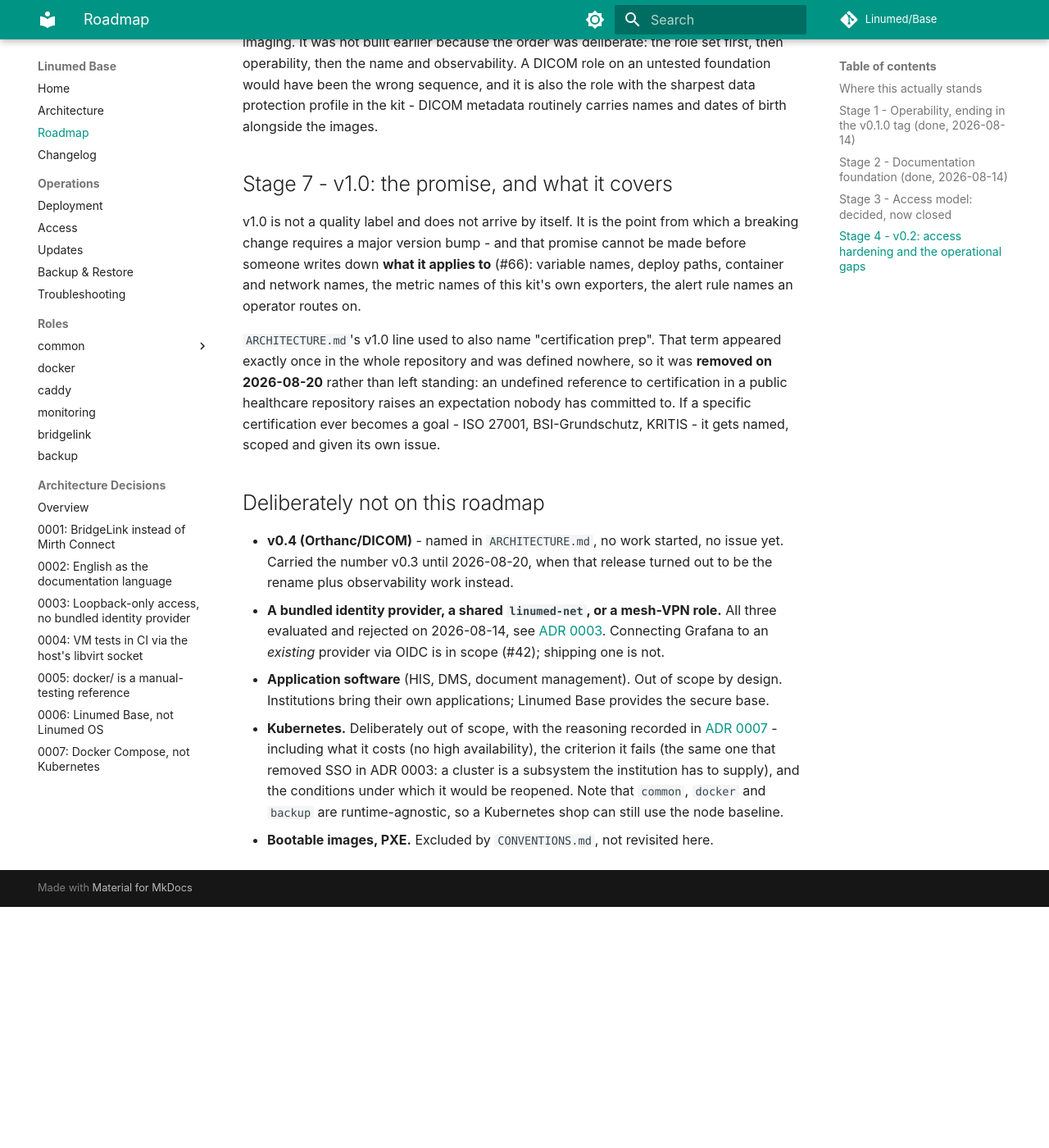
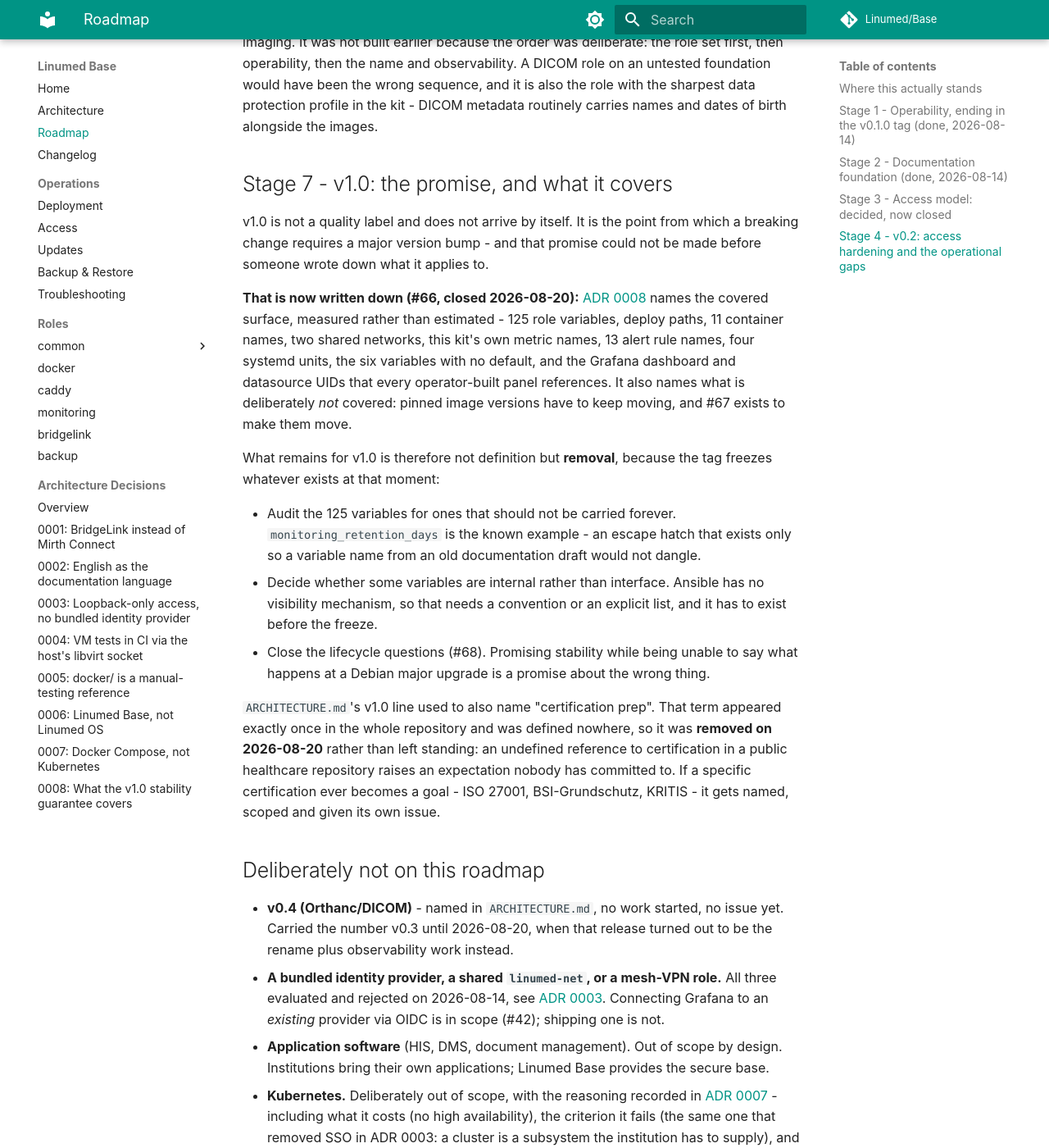
Before and after one commit to Linumed/Base, an MkDocs documentation site: the page built from docs/ROADMAP.md, in a window 1280 px wide and 1400 px high, scrolled down 9646 px. Shown: the whole window at 82% size. Built offline with MkDocs 1.6.1 and Material for MkDocs 9.7.7, drawn with Linux system fonts in a browser that asks for light colours; comment, search, counter and statistics services are not loaded; before the commit the page ends 10752 px from its top, so only the background shows below that.

Commit message:
Docs: ADR 0008 legt fest, was die v1.0-Stabilitätszusage umfasst
Die Korrektur an "breaking changes only from v1.0 onward" hat geklärt, WANN die
Zusage beginnt. Offen blieb, WORAUF sie sich erstreckt - und das ist die Hälfte,
auf die es ankommt. 1.0 ohne diese Festlegung zu taggen hieße, eine Verpflichtung
unbekannter Größe einzugehen; anders als einen Fehler kann man eine zu weit
gefasste Zusage nicht still korrigieren.

Die Oberfläche ist gemessen, nicht geschätzt: 125 Rollenvariablen, Deploy-Pfade,
11 Containernamen, zwei geteilte Netze, die eigenen Metriknamen, 13
Alarmregelnamen, vier systemd-Units, die sechs Variablen ohne Default - und die
Grafana-Dashboard- und Datenquellen-UIDs. Letztere hätte ich beinahe übersehen:
jedes selbstgebaute Panel eines Betreibers referenziert eine Datenquelle per UID,
ein Umbenennen von "prometheus" oder "loki" bricht also Arbeit, die dieses Kit nie
zu sehen bekommt.

Ausdrücklich nicht umfasst: gepinnte Image-Versionen, die sich bewegen müssen -
dafür gibt es #67.

Der wichtigste Teil des ADR ist der Abschnitt davor: was vor dem Tag noch zu tun
ist, ist Entfernen, nicht Hinzufügen. 1.0 friert ein, was zu diesem Zeitpunkt
existiert. monitoring_retention_days ist das bekannte Beispiel - eine
Ausweichvariable, die nur existiert, damit ein Name aus einem alten Doku-Entwurf
nicht ins Leere zeigt.

In CONVENTIONS.md verankert, wo Rollen gebaut werden: ein Variablenname ist ab 1.0
ein Versprechen, also so benennen, als wäre der Tag morgen.

Closes #66

```diff
--- a/docs/ROADMAP.md
+++ b/docs/ROADMAP.md
@@ -374,10 +374,28 @@
 ## Stage 7 - v1.0: the promise, and what it covers
 
 v1.0 is not a quality label and does not arrive by itself. It is the point from which a
-breaking change requires a major version bump - and that promise cannot be made before
-someone writes down **what it applies to** (#66): variable names, deploy paths, container
-and network names, the metric names of this kit's own exporters, the alert rule names an
-operator routes on.
+breaking change requires a major version bump - and that promise could not be made before
+someone wrote down what it applies to.
+
+**That is now written down (#66, closed 2026-08-20):**
+[ADR 0008](adr/0008-what-the-v1-0-stability-guarantee-covers.md) names the covered surface,
+measured rather than estimated - 125 role variables, deploy paths, 11 container names, two
+shared networks, this kit's own metric names, 13 alert rule names, four systemd units, the
+six variables with no default, and the Grafana dashboard and datasource UIDs that every
+operator-built panel references. It also names what is deliberately *not* covered: pinned
+image versions have to keep moving, and #67 exists to make them move.
+
+What remains for v1.0 is therefore not definition but **removal**, because the tag freezes
+whatever exists at that moment:
+
+- Audit the 125 variables for ones that should not be carried forever.
+  `monitoring_retention_days` is the known example - an escape hatch that exists only so a
+  variable name from an old documentation draft would not dangle.
+- Decide whether some variables are internal rather than interface. Ansible has no
+  visibility mechanism, so that needs a convention or an explicit list, and it has to exist
+  before the freeze.
+- Close the lifecycle questions (#68). Promising stability while being unable to say what
+  happens at a Debian major upgrade is a promise about the wrong thing.
 
 `ARCHITECTURE.md`'s v1.0 line used to also name "certification prep". That term appeared
 exactly once in the whole repository and was defined nowhere, so it was **removed on
--- a/mkdocs.yml
+++ b/mkdocs.yml
@@ -80,6 +80,7 @@
       - "0005: docker/ is a manual-testing reference": adr/0005-docker-directory-is-a-manual-testing-reference-not-a-mirror.md
       - "0006: Linumed Base, not Linumed OS": adr/0006-linumed-base-not-linumed-os.md
       - "0007: Docker Compose, not Kubernetes": adr/0007-docker-compose-not-kubernetes.md
+      - "0008: What the v1.0 stability guarantee covers": adr/0008-what-the-v1-0-stability-guarantee-covers.md
 
 # Diagrams are pre-rendered to SVG by scripts/render-diagrams.sh and committed under
 # docs/img/ (issue #65), so no JavaScript renderer is loaded at all any more. That removed
```
Also changed, not shown: ARCHITECTURE.md (+15 -2 lines), CHANGELOG.md (+20 -0 lines), CONVENTIONS.md (+6 -0 lines), docs/adr/0008-what-the-v1-0-stability-guarantee-covers.md (added, +137 -0 lines), docs/adr/README.md (+1 -0 lines).
